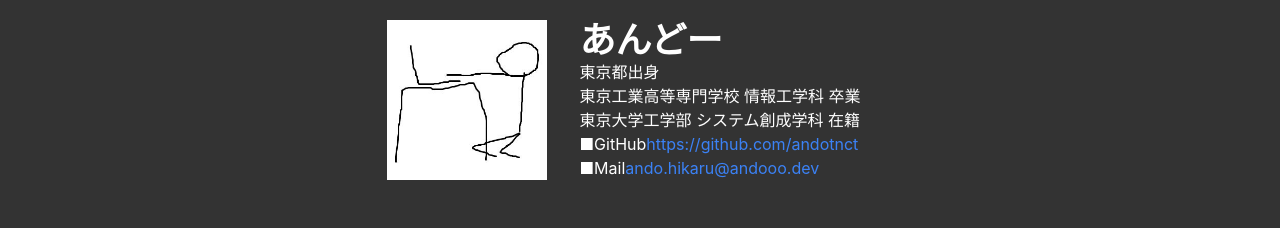
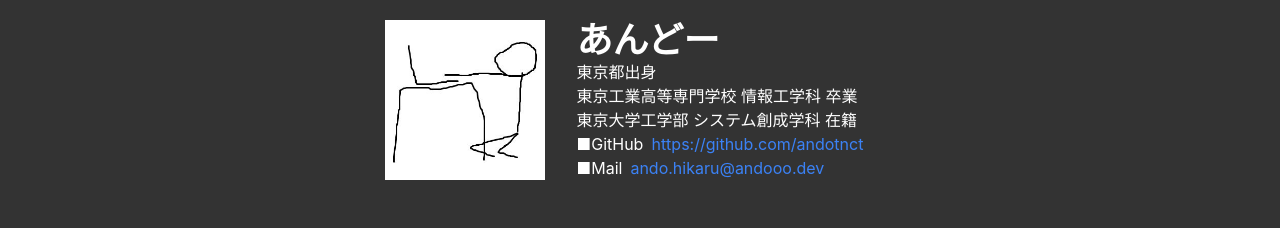
Before and after one commit to andotnct/andotnct.github.io, a React (Create React App) app: page / in a window 1280 px wide. Shown: the part 1100-1328 px from the top of the page. Built offline with nearby package versions, Linux system fonts and the light colour scheme.

Commit message:
add margin

```diff
--- a/src/components/Home.tsx
+++ b/src/components/Home.tsx
@@ -65,13 +65,13 @@ const Home = () => {
                         <div>
                           ■GitHub
                           <a href="https://github.com/andotnct" target="_blank">
-                            <p className="text-blue-500 hover:underline" style={{ display: 'inline' }}>https://github.com/andotnct</p>
+                            <p className="text-blue-500 hover:underline pl-2" style={{ display: 'inline' }}>https://github.com/andotnct</p>
                           </a>
                         </div>
                         <div>
                           ■Mail
                           <a href="mailto:ando.hikaru@andooo.dev">
-                            <p className="text-blue-500 hover:underline" style={{ display: 'inline' }}>ando.hikaru@andooo.dev</p>
+                            <p className="text-blue-500 hover:underline pl-2" style={{ display: 'inline' }}>ando.hikaru@andooo.dev</p>
                           </a>
                         </div>
                       </div>
```
Also changed, not shown: 11 other files (tests, documents, lock files or other folders).
